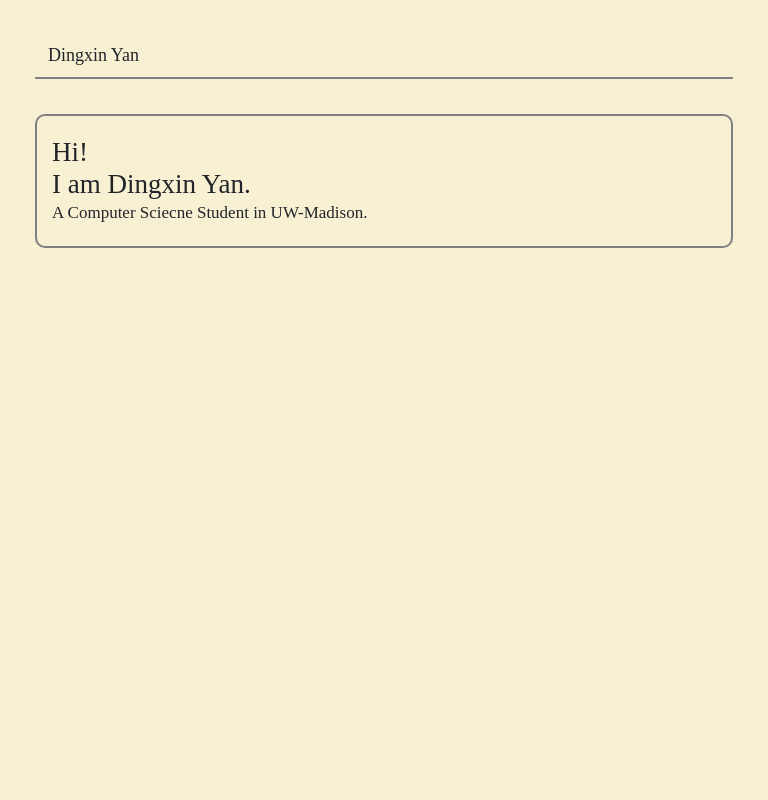
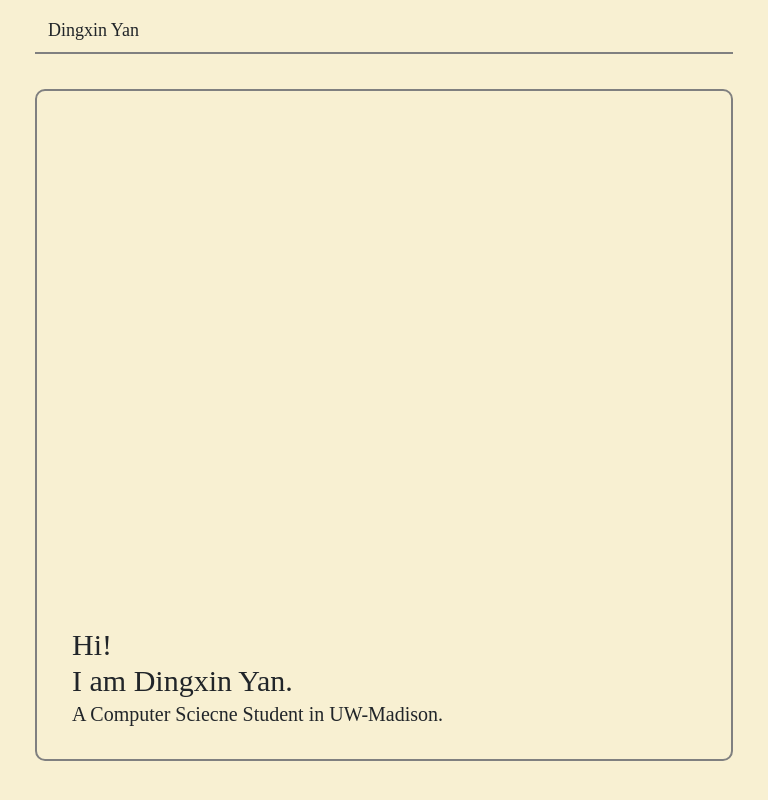
Before and after one commit to HermanYaan/HermanYaan.github.io, a plain HTML site: page index.html in a window 768 px wide. Drawn offline with nearby package versions, Linux system fonts and the light colour scheme.

Commit message:
first version of #Home

```diff
--- a/style.css
+++ b/style.css
@@ -36,6 +36,27 @@ body {
     .menu-btn {
         display: none;
     }
+
+    #Home {
+        min-height: 84vh;
+        margin: 30px 35px;
+        padding: 30px 35px;
+        border: 2px solid gray;
+        border-radius: 10px;
+        display: flex;
+        flex-direction: column;
+        justify-content: flex-end;
+    }
+
+    #Home h1 {
+        font-size: 30px;
+        margin: 0px;
+    }
+
+    #Home p {
+        font-size: 20px;
+        margin: 0px;
+    }
 }
 
 /* quote: https://www.w3schools.com/howto/howto_js_topnav_responsive.asp */
@@ -44,7 +65,7 @@ body {
         display: flex;
         justify-content: space-between;
         align-items: center;
-        margin: 35px 35px 35px;
+        margin: 10px 35px 35px;
         padding: 10px 13px;
         border-bottom: 2px solid gray;
     }
@@ -77,19 +98,23 @@ body {
     }
 
     #Home {
+        min-height: 84vh;
         margin: 30px 35px;
+        padding: 30px 35px;
         border: 2px solid gray;
         border-radius: 10px;
-        padding: 20px 15px;
+        display: flex;
+        flex-direction: column;
+        justify-content: flex-end;
     }
 
     #Home h1 {
-        font-size: 27px;
+        font-size: 30px;
         margin: 0px;
     }
 
     #Home p {
-        font-size: 17px;
+        font-size: 20px;
         margin: 0px;
     }
 }
```
